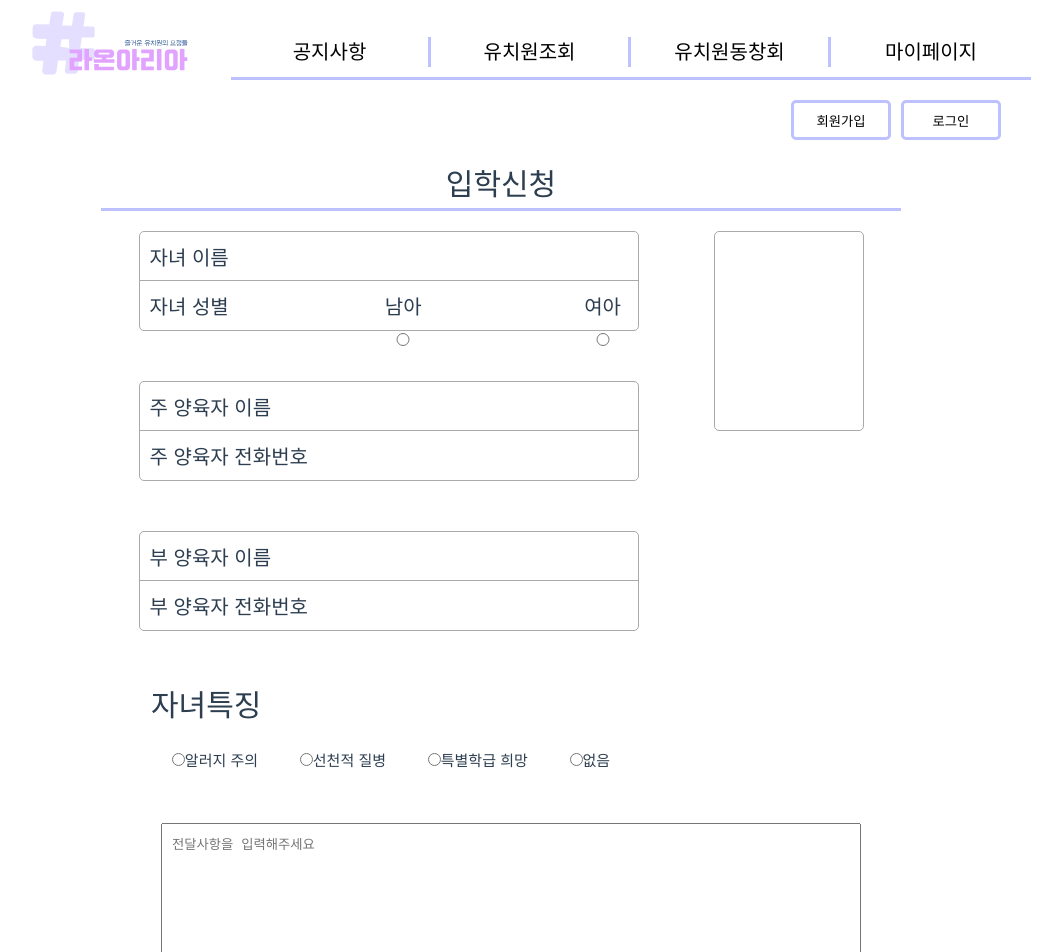
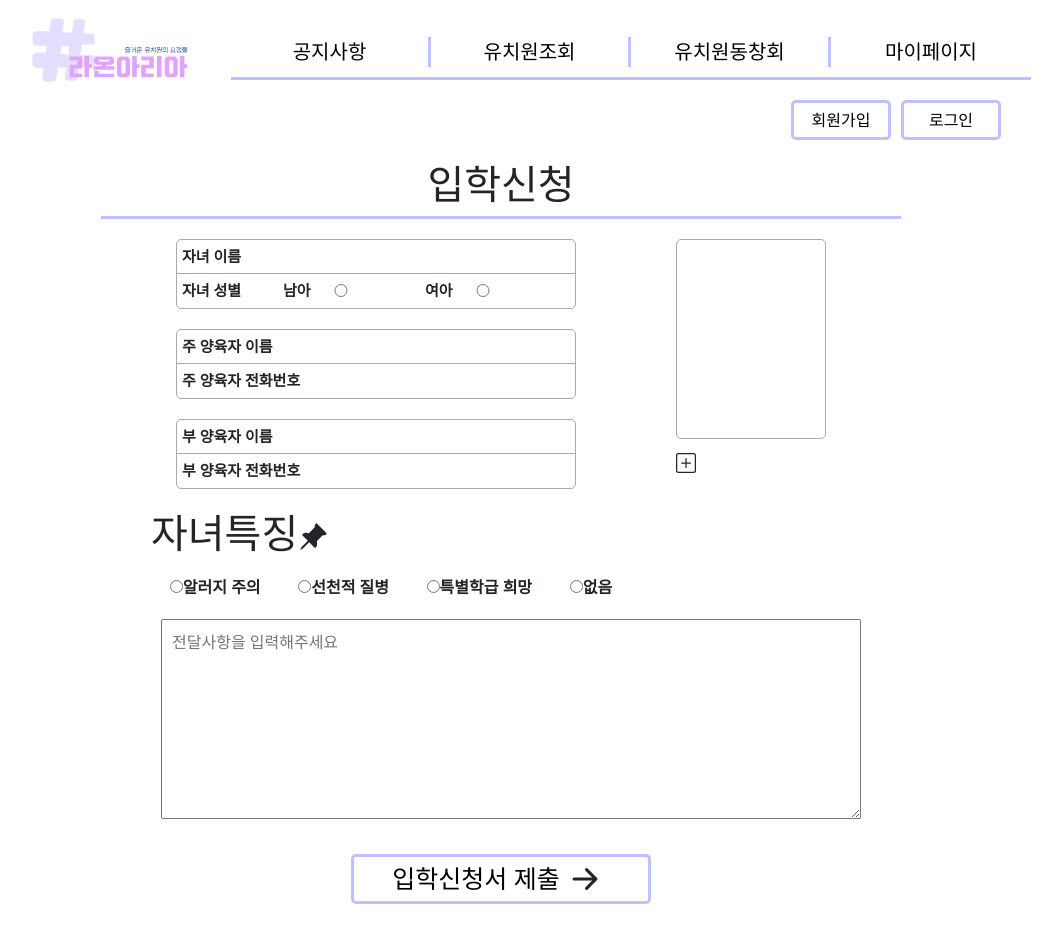
Before and after one commit to songeunseon/Raonaria, a Vue app in the folder RA/: page /school in a window 1280 px wide. Shown: the top 952 px of the page, without its empty margins (139-1201 px from the left). After the commit the page ends 904 px from the top, so only its background shows below. Built offline with nearby package versions, Linux system fonts and the light colour scheme.

Commit message:
20231004

```diff
--- a/RA/src/main.js
+++ b/RA/src/main.js
@@ -6,8 +6,8 @@ import { createPinia } from "pinia";
 import App from "./App.vue";
 import router from "./router";
 
-// import "bootstrap";
-// import "bootstrap/dist/css/bootstrap.min.css";
+import "bootstrap";
+import "bootstrap/dist/css/bootstrap.min.css";
 
 const app = createApp(App);
 
--- a/RA/src/views/schoolView.vue
+++ b/RA/src/views/schoolView.vue
@@ -13,7 +13,7 @@
                         <b>자녀 이름</b>
                         <input type="text">
                     </div>
-                    <div>
+                    <div id="sonGender">
                         <b>자녀 성별</b>
                         <section><b>남아</b><input type="radio"></section>
                         <section><b>여아</b><input type="radio"></section>
@@ -40,12 +40,26 @@
                     </div>
                 </div>
                 </div>
-            <div id="imgBox">
+            <div  id="imgBox">
+                <div id="image">
                 <!--사진첨부-->
+                </div>
+                <div id="imgicon">
+                    <svg xmlns="http://www.w3.org/2000/svg" width="20" height="20" fill="currentColor" class="bi bi-plus-square" viewBox="0 0 16 16">
+                    <path d="M14 1a1 1 0 0 1 1 1v12a1 1 0 0 1-1 1H2a1 1 0 0 1-1-1V2a1 1 0 0 1 1-1h12zM2 0a2 2 0 0 0-2 2v12a2 2 0 0 0 2 2h12a2 2 0 0 0 2-2V2a2 2 0 0 0-2-2H2z"/>
+                    <path d="M8 4a.5.5 0 0 1 .5.5v3h3a.5.5 0 0 1 0 1h-3v3a.5.5 0 0 1-1 0v-3h-3a.5.5 0 0 1 0-1h3v-3A.5.5 0 0 1 8 4z"/>
+                    </svg>
+                </div>
             </div>
+
         </div>
         <div id="son">
-            <h1>자녀특징</h1>
+            <div id="sonTitle">
+                <h1>자녀특징</h1>
+                <svg xmlns="http://www.w3.org/2000/svg" width="30" height="30" fill="currentColor" class="bi bi-pin-angle-fill" viewBox="0 0 16 16">
+                <path d="M9.828.722a.5.5 0 0 1 .354.146l4.95 4.95a.5.5 0 0 1 0 .707c-.48.48-1.072.588-1.503.588-.177 0-.335-.018-.46-.039l-3.134 3.134a5.927 5.927 0 0 1 .16 1.013c.046.702-.032 1.687-.72 2.375a.5.5 0 0 1-.707 0l-2.829-2.828-3.182 3.182c-.195.195-1.219.902-1.414.707-.195-.195.512-1.22.707-1.414l3.182-3.182-2.828-2.829a.5.5 0 0 1 0-.707c.688-.688 1.673-.767 2.375-.72a5.922 5.922 0 0 1 1.013.16l3.134-3.133a2.772 2.772 0 0 1-.04-.461c0-.43.108-1.022.589-1.503a.5.5 0 0 1 .353-.146z"/>
+                </svg>
+            </div>
             <div id="soncheck">
                 <div><input type="radio"><b>알러지 주의</b></div>
                 <div><input type="radio"><b>선천적 질병</b></div>
@@ -59,6 +73,9 @@
     </div>
     <div id="send">
         <input type="submit" value="입학신청서 제출">
+        <svg xmlns="http://www.w3.org/2000/svg" width="50" height="50" fill="currentColor" class="bi bi-arrow-right-short" viewBox="0 0 16 16">
+  <path fill-rule="evenodd" d="M4 8a.5.5 0 0 1 .5-.5h5.793L8.146 5.354a.5.5 0 1 1 .708-.708l3 3a.5.5 0 0 1 0 .708l-3 3a.5.5 0 0 1-.708-.708L10.293 8.5H4.5A.5.5 0 0 1 4 8z"/>
+</svg>
     </div>
 </template>
 <style>
@@ -76,25 +93,26 @@
     width: 80%;
     margin: 0 auto;
     display: flex;
-    justify-content: space-around;
+    justify-content: center;
+    column-gap: 100px;
 
     }
 #textBox{
-    width: 500px;
+    width: 400px;
     display: flex;
     flex-direction: column;
-    height: 400px;
+    height: 250px;
     justify-content: space-between;
 }
 .schoolBox{
-    height: 100px;
+    height: 70px;
     border: 1px solid #aaa;
     border-radius: 5px;
-    font-size: 20px;
+    font-size: 15px;
 
 }
 .schoolBox div{
-    padding: 10px;
+    padding: 5px;
     display: flex;
     justify-content: space-between;
 }
@@ -104,25 +122,45 @@
     text-align: center;
     width: 60%;
 }
+#sonGender{
+    padding-right: 50px;
+}
+#sonGender section{
+    width: 100px;
+    display: flex;
+    align-items: center;
+}
 .boxlist{
-    height: 49px;
+    height: 34px;
     border-bottom: 1px solid #aaa;
 }
 #imgBox{
+    display: flex;
+    flex-direction: column;
+    align-items: start;
+}
+#image{
     width: 150px;
     height: 200px;
     border: 1px solid #aaa;
     border-radius: 5px;
 }
+#imgicon{
+    margin-top: 10px;
+}
 #son{
     width: 80%;
-    margin: 50px auto;
+    margin: 20px auto;
     text-align: left;
+}
+#sonTitle{
+    display: flex;
+    align-items: center;
 }
 #soncheck{
     display: flex;
     width: 60%;
-    margin-top: 20px;
+    margin-top: 10px;
     justify-content: space-around;
 }
 #son h1, #soncheck{
@@ -131,21 +169,25 @@
 #sontext, #textarea{
     width: 700px;
     height: 200px;
-    margin: 20px auto;
+    margin: 5px auto;
     padding: 10px;
 }
 
 #send{
-    width: 1000px;
+    border: 3px solid #BEC1FF;
+    border-radius: 5px;
+    width: 300px;
+    height: 50px;
+    margin: 50px auto 0 auto;
     text-align: center;
+    display: flex;
+    align-items: center;
+    justify-content: center;
 }
 #send input{
-    width: 300px;
-    height: 50px;
-    font-size: 30px;
+    border: 0;
+    font-size: 25px;
     background: 0;
-    border: 3px solid #BEC1FF;
-    border-radius: 5px;
-    margin-top: 50px;
+
 }
 </style>
```
